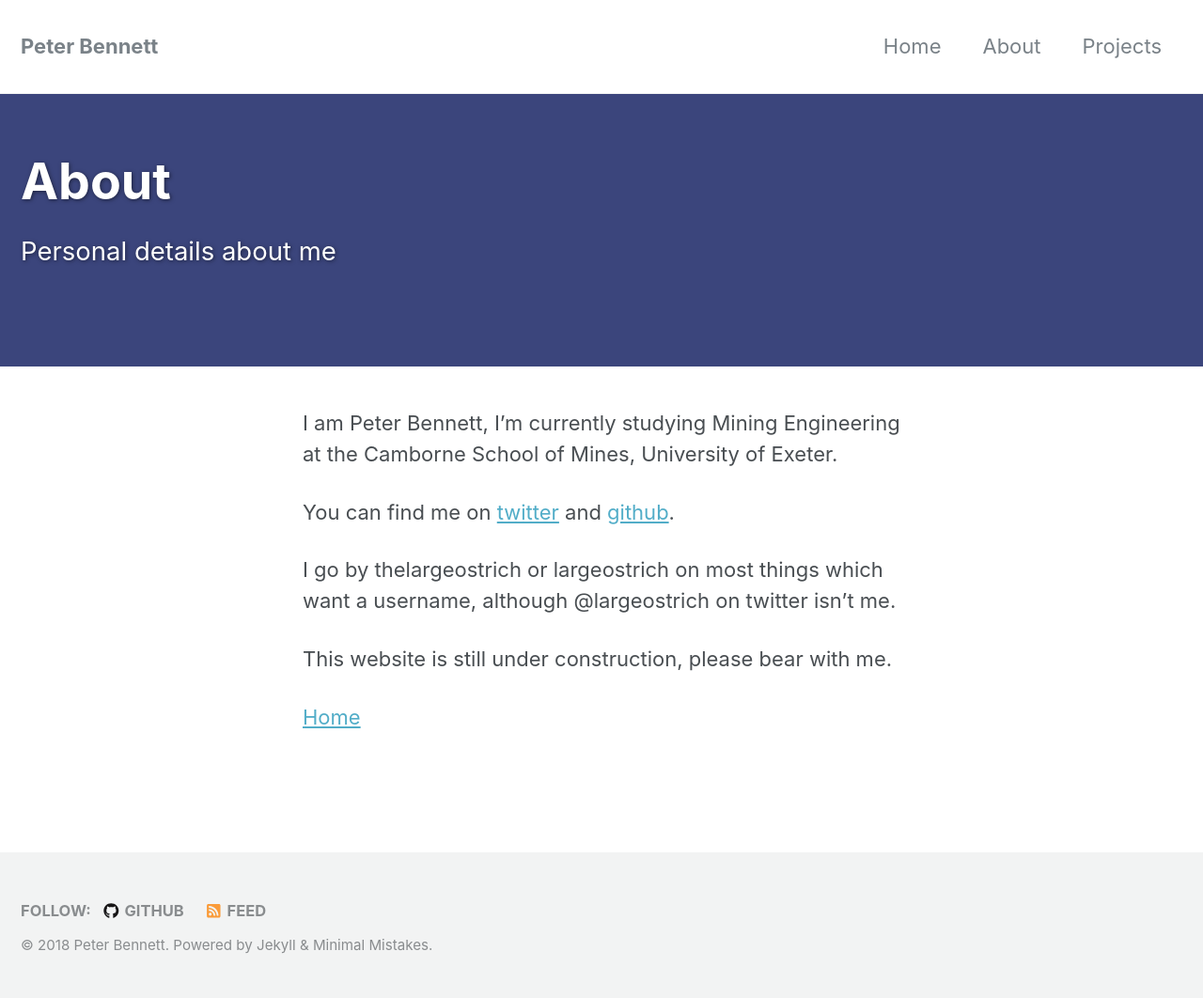
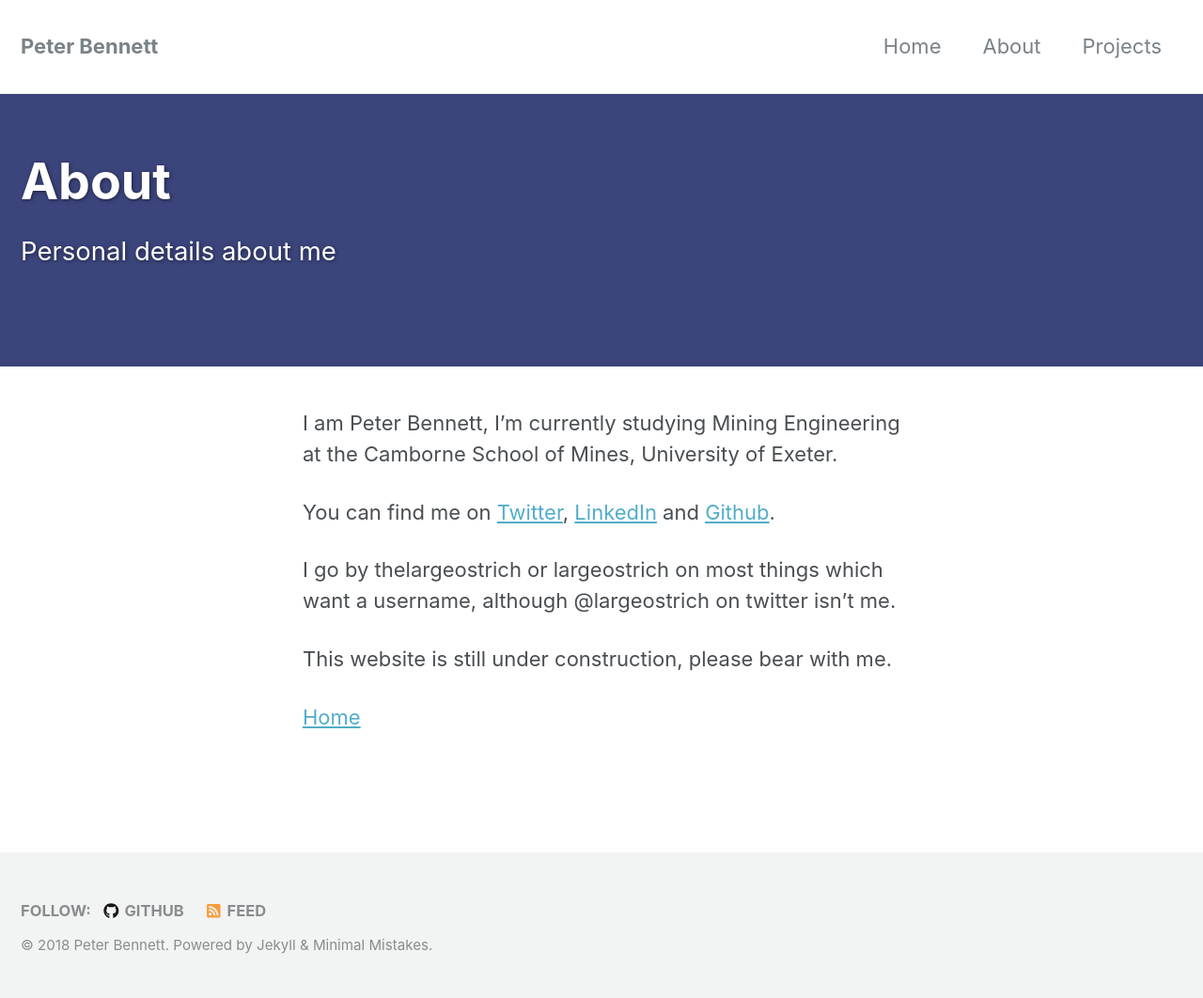
Before and after one commit to largeostrich/largeostrich.github.io, a Jekyll site: the page built from _pages/about.md, in a window 1280 px wide. Shown: the whole page at 94% size. Built offline with Jekyll 4.4.1, drawn with Linux system fonts in a browser that asks for light colours; nearby versions of some CDN libraries.

Commit message:
added linkedin link

```diff
--- a/_pages/about.md
+++ b/_pages/about.md
@@ -12,7 +12,7 @@ author: Peter Bennett
 
 I am Peter Bennett, I'm currently studying Mining Engineering at the Camborne School of Mines, University of Exeter.
 
-You can find me on [twitter](https://twitter.com/V12Peter) and [github](https://github.com/largeostrich).
+You can find me on [Twitter](https://twitter.com/V12Peter), [LinkedIn](www.linkedin.com/in/thelargeostrich) and [Github](https://github.com/largeostrich).
 
 I go by thelargeostrich or largeostrich on most things which want a username, although @largeostrich on twitter isn't me.
 
```
